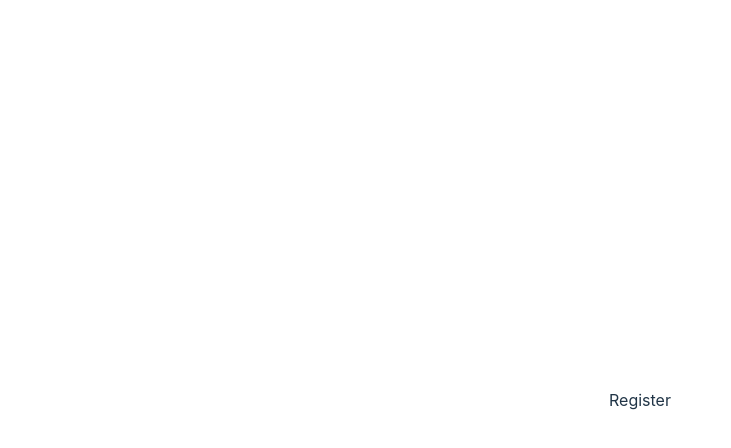
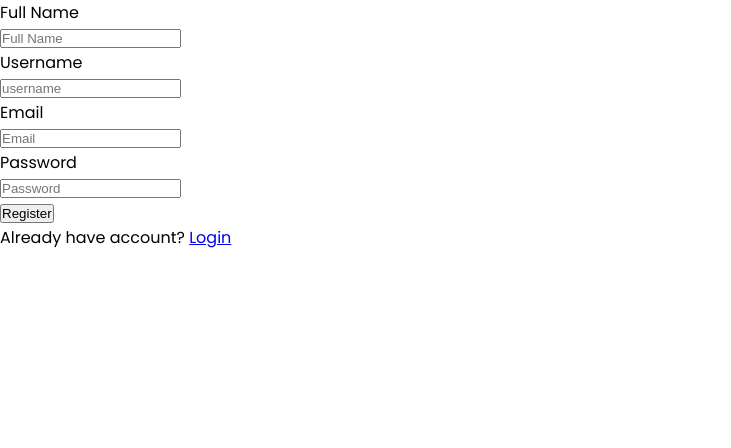
Before and after one commit to arxgoutam/arx-blogapp, a React (Vite) app in the folder client/: page /register in a window 1280 px wide. Shown: the top 448 px of the page, without its empty margins (0-731 px from the left). Built offline with nearby package versions, Linux system fonts and the light colour scheme.

Commit message:
client pages register

```diff
--- a/client/package.json
+++ b/client/package.json
@@ -25,6 +25,7 @@
     "eslint-plugin-react-hooks": "^5.1.0-rc.0",
     "eslint-plugin-react-refresh": "^0.4.12",
     "globals": "^15.9.0",
+    "sass-embedded": "^1.80.4",
     "vite": "^5.4.8"
   }
 }
--- a/client/src/App.jsx
+++ b/client/src/App.jsx
@@ -2,7 +2,7 @@ import { useState } from 'react'
 
 import {createBrowserRouter, RouterProvider, Outlet} from "react-router-dom";
 
-import './App.css'
+import './pages/style.scss'
 import Home from './pages/Home'
 import Navigation from './components/Navigation';
 import Footer from './components/Footer';
--- a/client/src/main.jsx
+++ b/client/src/main.jsx
@@ -1,7 +1,7 @@
 import { StrictMode } from 'react'
 import { createRoot } from 'react-dom/client'
 import App from './App.jsx'
-import './index.css'
+
 
 createRoot(document.getElementById('root')).render(
   <StrictMode>
--- a/client/src/pages/Register.jsx
+++ b/client/src/pages/Register.jsx
@@ -1,7 +1,31 @@
+import { Link } from "react-router-dom";
 
 const Register = () =>{
     return(
-        <div>Register</div>
+        <div>
+            <form action="">
+                <div className="inptu-group">
+                    <p>Full Name</p>
+                    <input type="text" placeholder="Full Name" />
+                </div>
+                <div className="inptu-group">
+                    <p>Username</p>
+                    <input type="text" placeholder="username" />
+                </div>
+                <div className="inptu-group">
+                    <p>Email</p>
+                    <input type="email" placeholder="Email" />
+                </div>
+                <div className="inptu-group">
+                    <p>Password</p>
+                    <input type="password" placeholder="Password" />
+                </div>
+                <button>Register</button>
+            </form>
+            <div className="ddd">
+                <p>Already have account? <Link to='/login'>Login</Link></p>
+            </div>
+        </div>
     );
 };
 
--- /dev/null
+++ b/client/src/pages/style.scss
@@ -0,0 +1,16 @@
+@import url('https://fonts.googleapis.com/css2?family=Poppins:ital,wght@0,100;0,200;0,300;0,400;0,500;0,600;0,700;0,800;0,900;1,100;1,200;1,300;1,400;1,500;1,600;1,700;1,800;1,900&display=swap');
+*{
+    padding: 0;
+    margin: 0;
+    box-sizing: border-box;
+}
+body{
+    font-family: "Poppins", sans-serif;
+}
+
+
+// ============================= Register Page ======================================
+
+.register-page{
+
+}
```
Also changed, not shown: 1 other file (tests, documents, lock files or other folders).
